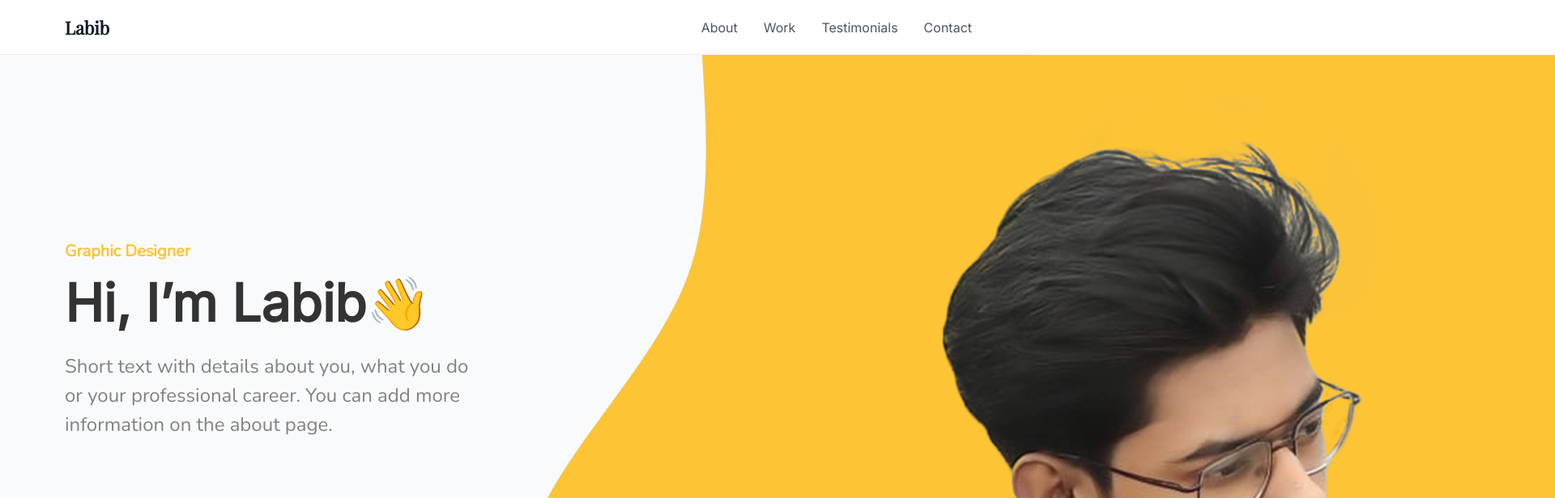
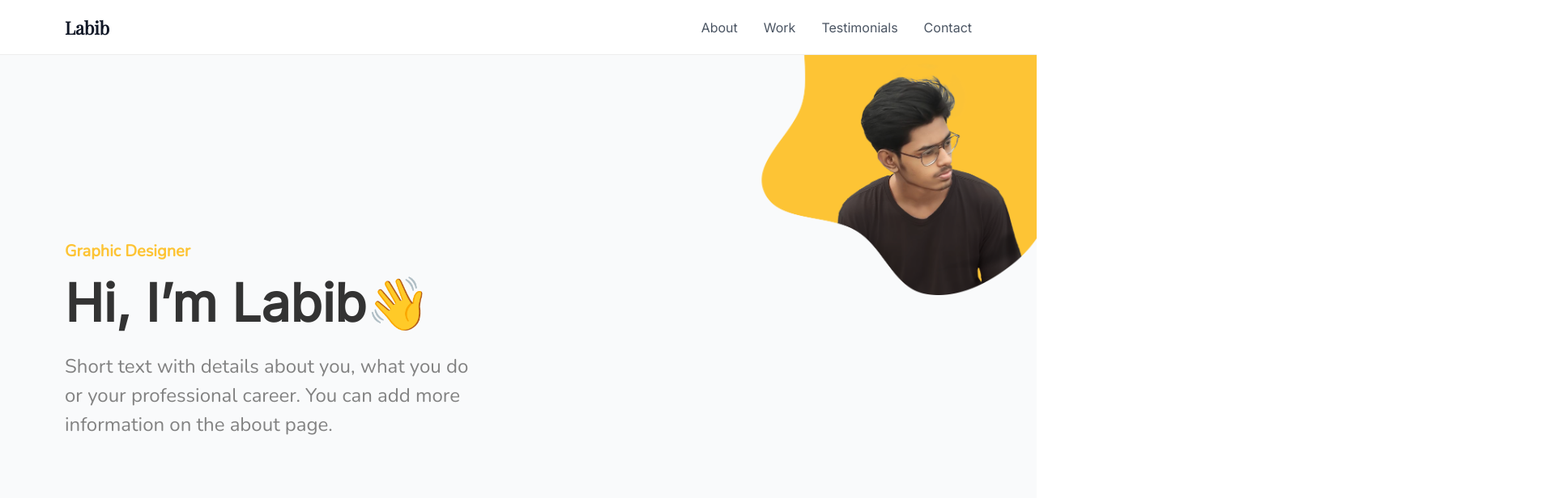
Before and after one commit to Labib778/delivery-frontend, a plain HTML site: page index.html in a window 1280 px wide. Shown: the top 616 px of the page at 81% size, 1920 px wide, since content can reach past the window. Drawn offline with nearby package versions, Linux system fonts and the light colour scheme.

Commit message:
Update index.html

```diff
--- a/index.html
+++ b/index.html
@@ -148,14 +148,19 @@
         }
 
         .hero-image-wrapper {
-            position: absolute; /* float it */
-                top: 0; /* stick to the top */
-                right: 0; /* stick to the right */
-                width: 350px; /* control size */
-                height: auto;
+            width: 100%;
+            max-width: 350px; /* Control max size on mobile */
+            height: auto;
+            order: 1; /* Image first on mobile */
         }
 
-
+        .hero-image-wrapper img {
+            width: 100%;
+            height: auto;
+            max-width: 100%;
+            object-fit: cover;
+            float: right;
+        }
 
         .hero-text {
             margin-top: 30px;
```
